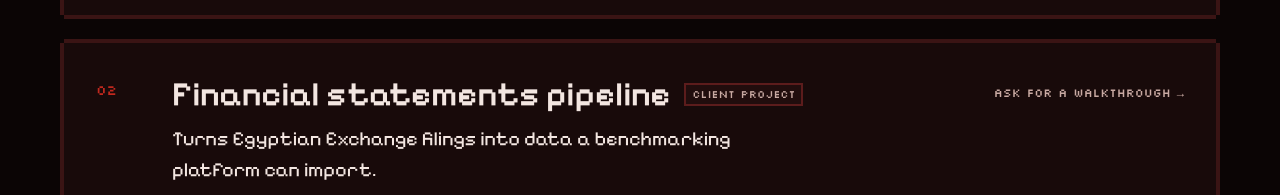
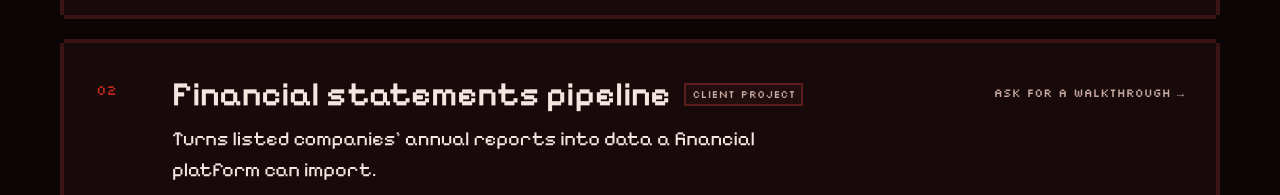
Before and after one commit to Zeyadmosalem/portfolio, a plain HTML site: page index.html in a window 1280 px wide. Shown: the part 1920-2115 px from the top of the page. Drawn offline with Linux system fonts and the light colour scheme; animation ran at ten frames a second.

Commit message:
Stop naming the confidential client source; update resume PDF (Experience section)
Co-Authored-By: Claude Opus 5.5 <noreply@anthropic.com>
Claude-Session: https://claude.ai/code/session_01Jty6gYAtmK3xupJpYtnD5A

```diff
--- a/index.html
+++ b/index.html
@@ -98,7 +98,7 @@
               <span class="work__index">02</span>
               <div class="work__main">
                 <h3>Financial statements pipeline <span class="tag">Client project</span></h3>
-                <p class="work__claim">Turns Egyptian Exchange filings into data a benchmarking platform can import.</p>
+                <p class="work__claim">Turns listed companies' annual reports into data a financial platform can import.</p>
                 <p class="work__body">It finds and downloads companies' annual reports, locates the balance sheet, income statement and cash flow pages, reads them from the PDF text layer with an OCR fallback for scans (Arabic-Indic digits included), maps every printed line to the platform's codes, and checks the totals add up before anything is staged for human review. Built to the client's brief so it moves into their backend without a rewrite. About 100 tests, including a hand-checked gold set of real filings.</p>
                 <p class="work__meta">Python · Pydantic · pdfplumber · Tesseract OCR · PostgreSQL</p>
               </div>
```
Also changed, not shown: 1 other file.
